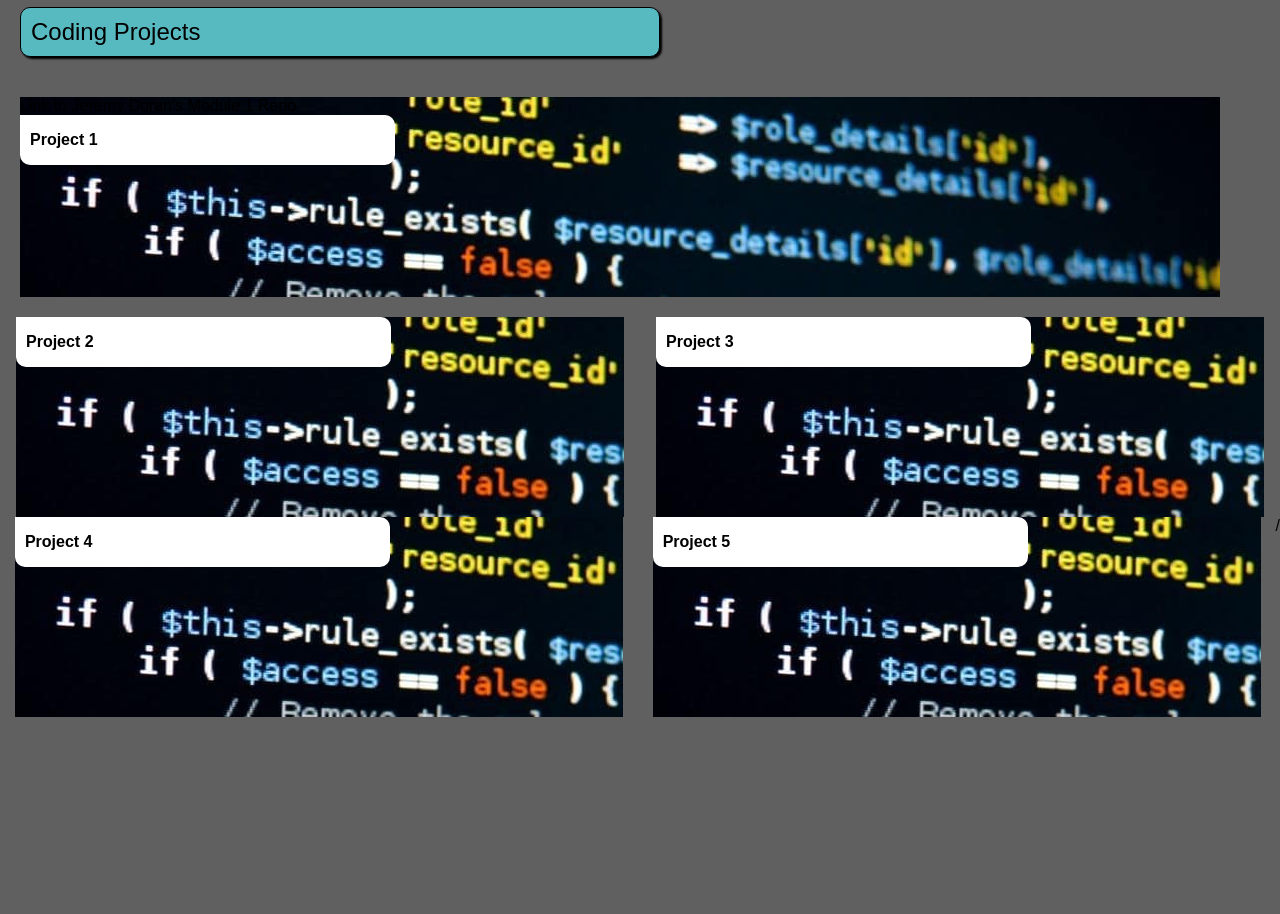
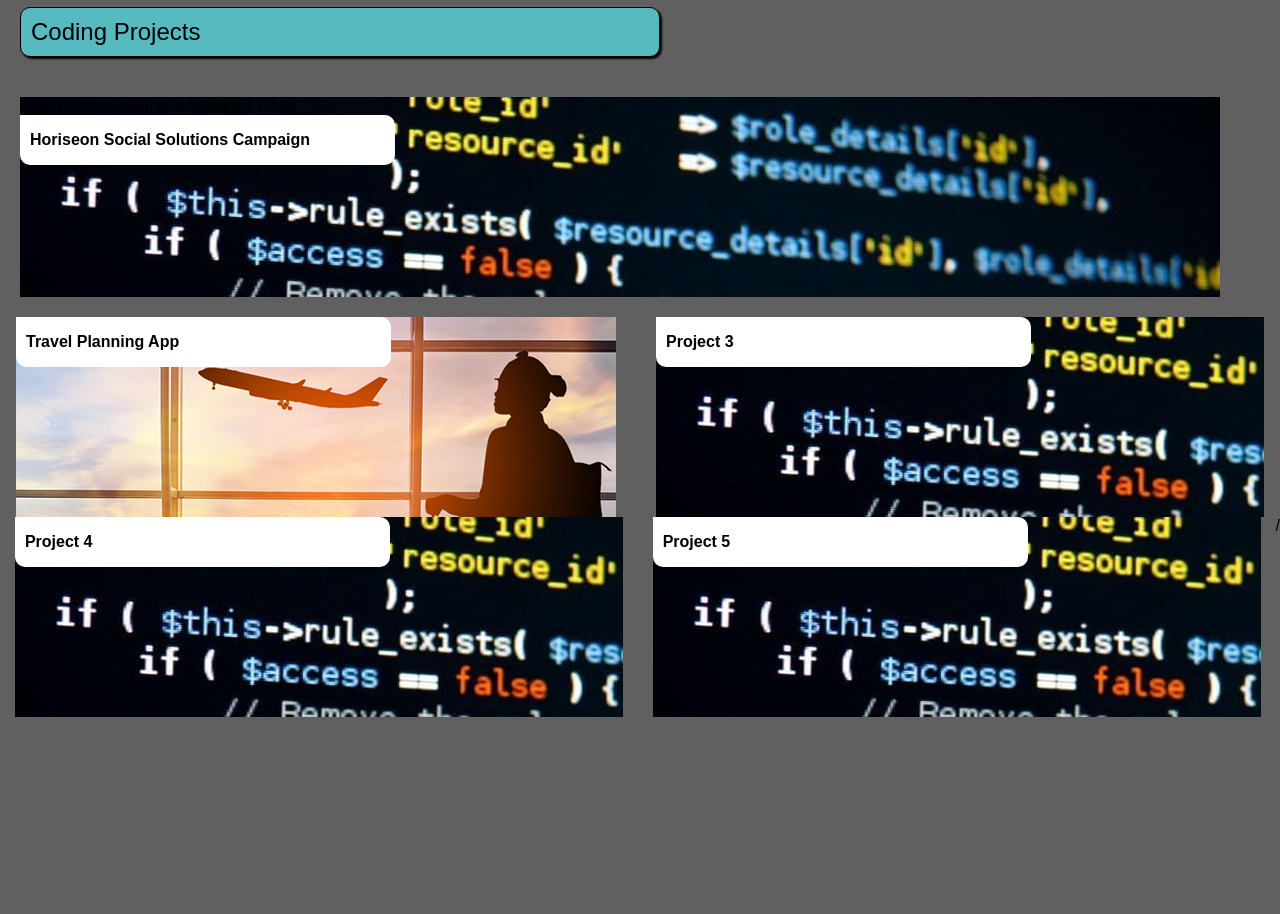
Before and after one commit to mighty-little-coder/Jeremy-Doran-Coding-Portfolio, a plain HTML site: page index.html in a window 1280 px wide. Shown: the part 1780-2694 px from the top of the page. Drawn offline with Linux system fonts and the light colour scheme.

```diff
--- a/assets/style.css
+++ b/assets/style.css
@@ -139,6 +139,15 @@
     margin: 20px;
   }
 
+  .project2 {
+    background-image: url(./images/Flight.jpg);
+    background-repeat: no-repeat;
+    width: 100%;
+    height: 200px;
+    flex-basis: calc(50% - 2em);
+    margin: auto;
+  }
+
   img {
     display: block;
     margin: auto;
--- a/index.html
+++ b/index.html
@@ -56,16 +56,16 @@
   <section class="projects-section">
     <div class="projects-container">
       <div class="project" id="project1"> <a
-          href="https://github.com/mighty-little-coder/Horiseon-Social-Solutions-Campaign.git">Link to Jeremy Doran's
+          href="https://mighty-little-coder.github.io/Horiseon-Social-Solutions-Campaign/">Link to Jeremy Doran's
           Module 1 Repo</a>
         <div class="project-title">
-          <h4 class="project-text">Project 1</h4>
+          <h4 class="project-text">Horiseon Social Solutions Campaign</h4>
         </div>
       </div>
 
-      <div class="project">
+      <div class="project2" a href="https://dakotablanchard.github.io/trip-planner/"></a>
         <div class="project-title">
-          <h4 class="project-text">Project 2</h4>
+          <h4 class="project-text">Travel Planning App</h4>
         </div>
       </div>
 
```
Also changed, not shown: assets/images/Flight.jpg (added), 2 other files.
